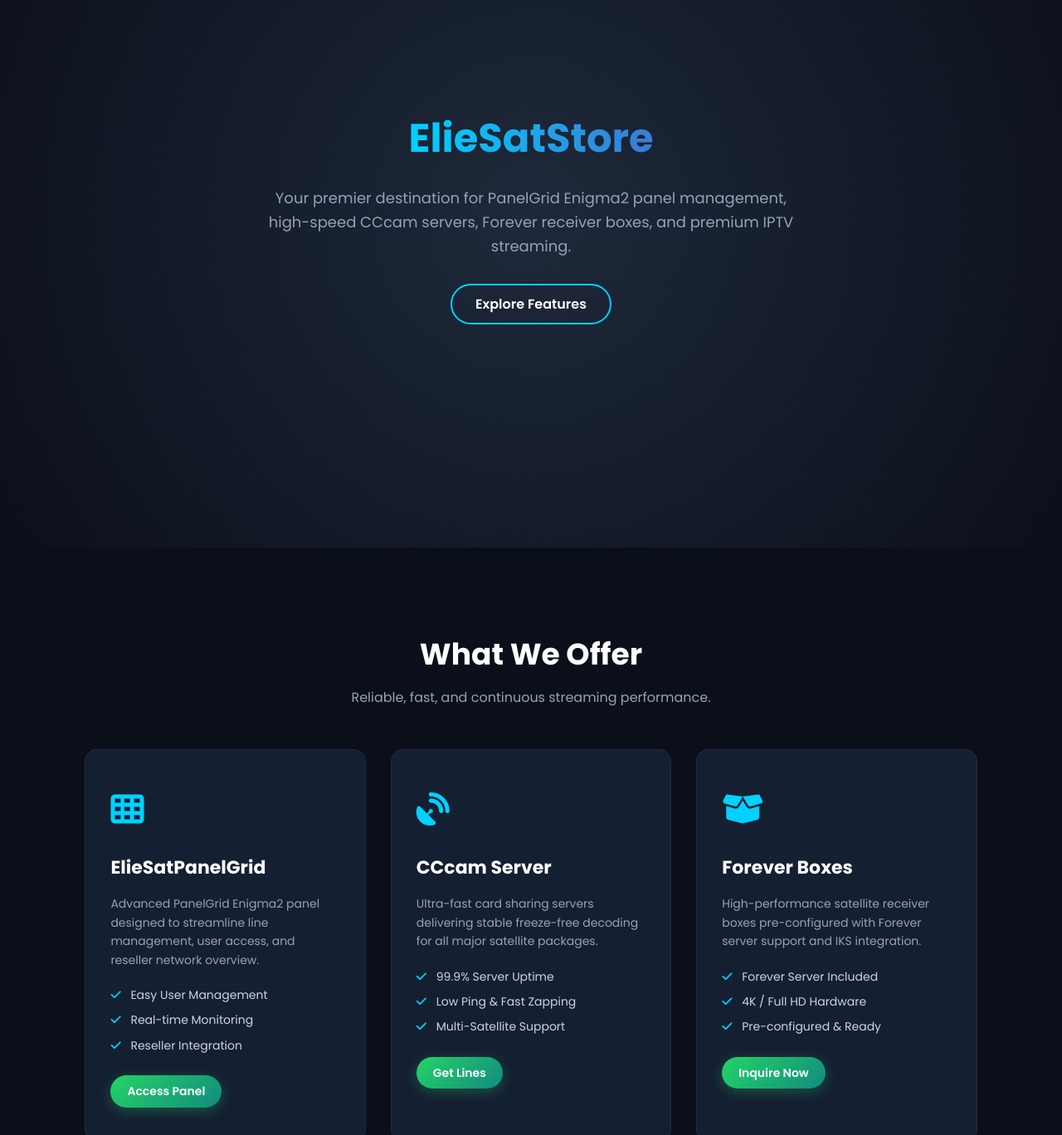
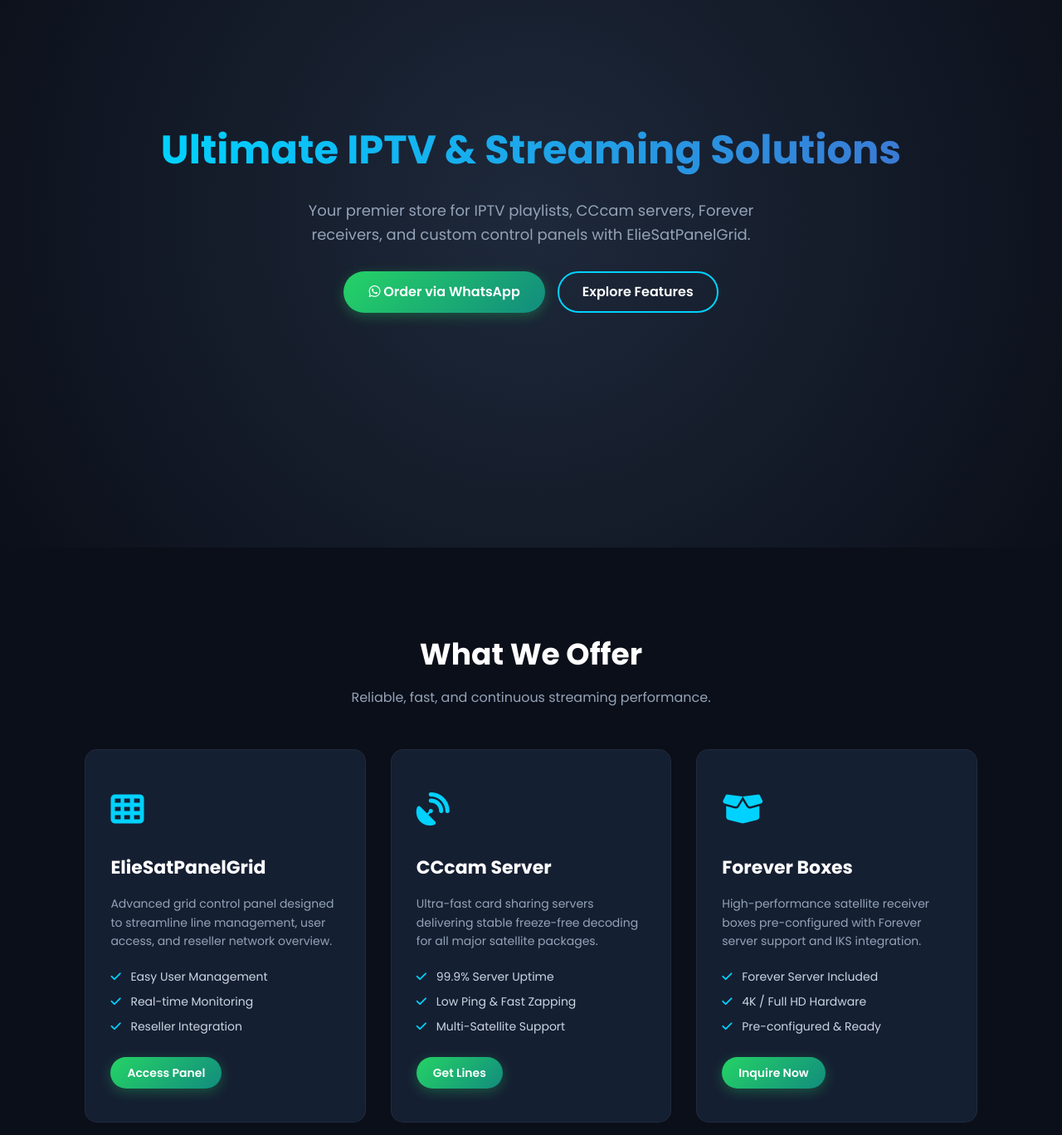
Before and after one commit to eliesat/ElieSat, a plain HTML site: page index.html in a window 1280 px wide. Shown: the part 200-1568 px from the top of the page at 83% size. Drawn offline with Linux system fonts and the light colour scheme.

Commit message:
Add files via upload

```diff
--- a/index.html
+++ b/index.html
@@ -101,7 +101,7 @@
         .hero p {
             font-size: 18px;
             color: #94a3b8;
-            max-width: 650px;
+            max-width: 600px;
             margin-bottom: 30px;
         }
 
@@ -250,9 +250,10 @@
 
     <!-- Hero Section -->
     <section class="hero">
-        <h1>ElieSatStore</h1>
-        <p>Your premier destination for PanelGrid Enigma2 panel management, high-speed CCcam servers, Forever receiver boxes, and premium IPTV streaming.</p>
+        <h1>Ultimate IPTV & Streaming Solutions</h1>
+        <p>Your premier store for IPTV playlists, CCcam servers, Forever receivers, and custom control panels with ElieSatPanelGrid.</p>
         <div class="hero-btns">
+            <a href="https://wa.me/96170787872" target="_blank" class="btn-primary"><i class="fa-brands fa-whatsapp"></i> Order via WhatsApp</a>
             <a href="#grid" class="btn-secondary">Explore Features</a>
         </div>
     </section>
@@ -267,7 +268,7 @@
             <div class="card" id="grid">
                 <div class="card-icon"><i class="fa-solid fa-table-cells"></i></div>
                 <h3>ElieSatPanelGrid</h3>
-                <p>Advanced PanelGrid Enigma2 panel designed to streamline line management, user access, and reseller network overview.</p>
+                <p>Advanced grid control panel designed to streamline line management, user access, and reseller network overview.</p>
                 <ul>
                     <li><i class="fa-solid fa-check"></i> Easy User Management</li>
                     <li><i class="fa-solid fa-check"></i> Real-time Monitoring</li>
```
